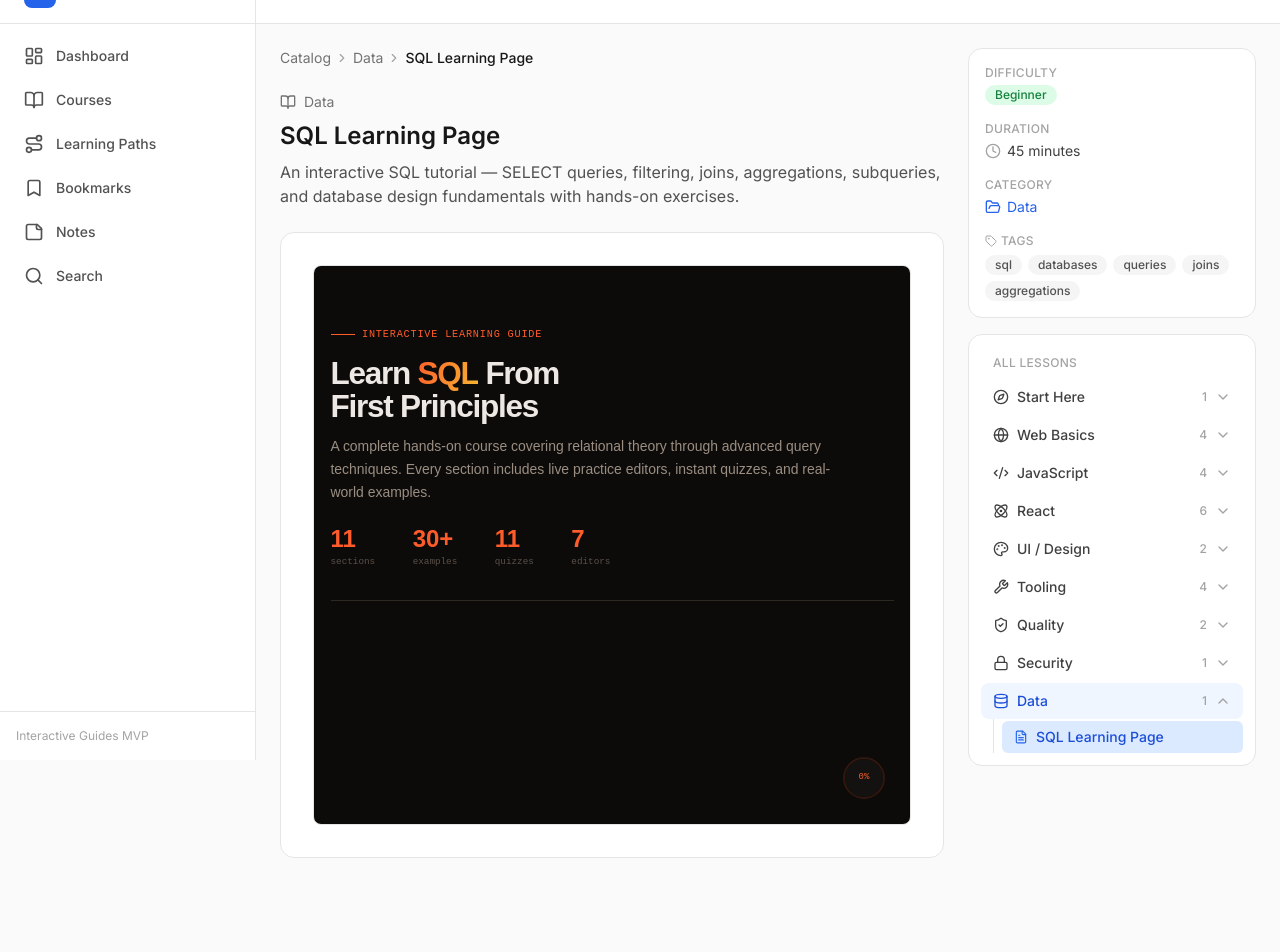
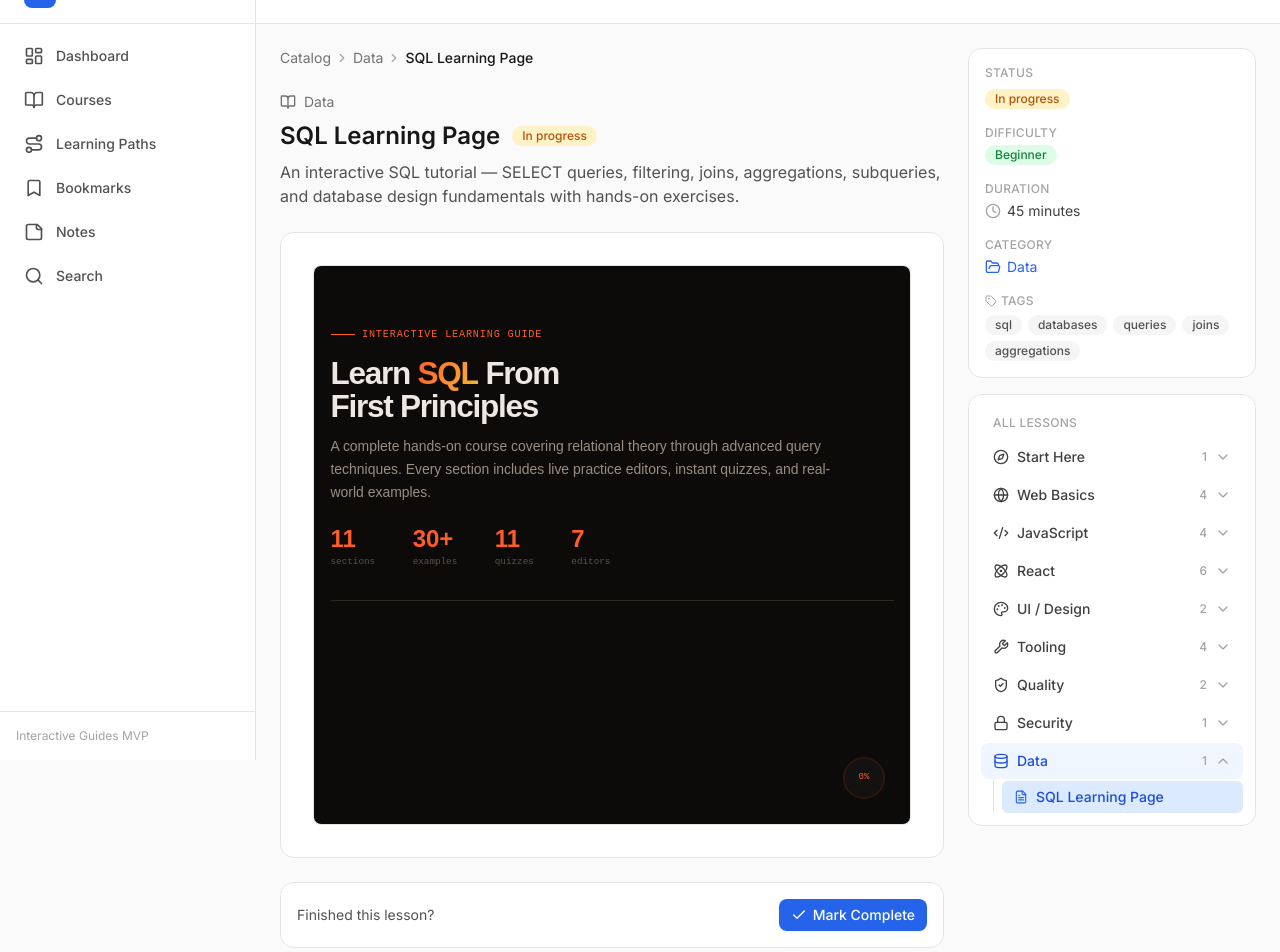
Before and after one commit to Mardakhay/interactive-guides, a React (Vite) app: page /lessons/dt-001 in a window 1280 px wide. Shown: the part 40-992 px from the top of the page. Before the commit the page ends 922 px from the top, so only its background shows below. Built offline with nearby package versions, Linux system fonts and the light colour scheme.

Commit message:
Integrate Progress Tracking Into Lesson Viewer

```diff
--- a/src/app/pages/LessonViewerPage.tsx
+++ b/src/app/pages/LessonViewerPage.tsx
@@ -1,6 +1,6 @@
-import { useMemo } from 'react';
-import { useParams, Link } from 'react-router-dom';
-import { BookOpen, FileText } from 'lucide-react';
+import { useEffect, useMemo, useRef, useState } from 'react';
+import { useParams, useNavigate, Link } from 'react-router-dom';
+import { BookOpen, FileText, Check, RotateCcw } from 'lucide-react';
 import {
   getLessonById,
   getCategoryById,
@@ -10,12 +10,17 @@ import {
   LessonNavigation,
 } from '@/features/content';
 import { LessonRenderer, resolveLessonSource } from '@/features/lesson-renderer';
+import { useProgressStore, STATUS_LABELS, STATUS_BADGE_VARIANTS } from '@/features/progress';
 import { Breadcrumbs } from '@/components/layout/Breadcrumbs';
 import { EmptyState } from '@/components/feedback';
-import { ROUTE_PATHS, coursePath } from '@/app/router/routes';
+import { Button, Badge } from '@/components/ui';
+import { ROUTE_PATHS, coursePath, lessonPath } from '@/app/router/routes';
+
+const AUTO_ADVANCE_DELAY_MS = 900;
 
 export default function LessonViewerPage() {
   const { lessonId } = useParams<{ lessonId: string }>();
+  const navigate = useNavigate();
 
   const lesson = useMemo(() => (lessonId ? getLessonById(lessonId) : undefined), [lessonId]);
   const category = useMemo(
@@ -26,6 +31,47 @@ export default function LessonViewerPage() {
     () => (lessonId ? getAdjacentLessons(lessonId) : { previous: null, next: null }),
     [lessonId],
   );
+
+  const markLessonOpened = useProgressStore((s) => s.markLessonOpened);
+  const markLessonCompleted = useProgressStore((s) => s.markLessonCompleted);
+  const markLessonIncomplete = useProgressStore((s) => s.markLessonIncomplete);
+  const status = useProgressStore((s) =>
+    lessonId ? (s.lessons[lessonId]?.status ?? 'not-started') : 'not-started',
+  );
+
+  const [justCompleted, setJustCompleted] = useState(false);
+  const advanceTimeout = useRef<ReturnType<typeof setTimeout>>();
+
+  // Mark the lesson as opened (starts it) whenever the lesson id changes.
+  useEffect(() => {
+    if (lessonId) markLessonOpened(lessonId);
+  }, [lessonId, markLessonOpened]);
+
+  // Clear any pending auto-advance timer on unmount or when navigating away.
+  useEffect(() => {
+    return () => {
+      if (advanceTimeout.current) clearTimeout(advanceTimeout.current);
+    };
+  }, [lessonId]);
+
+  const handleMarkComplete = () => {
+    if (!lessonId) return;
+    markLessonCompleted(lessonId);
+    setJustCompleted(true);
+
+    if (adjacent.next) {
+      advanceTimeout.current = setTimeout(() => {
+        navigate(lessonPath(adjacent.next!.id));
+      }, AUTO_ADVANCE_DELAY_MS);
+    }
+  };
+
+  const handleMarkIncomplete = () => {
+    if (!lessonId) return;
+    if (advanceTimeout.current) clearTimeout(advanceTimeout.current);
+    setJustCompleted(false);
+    markLessonIncomplete(lessonId);
+  };
 
   if (!lesson || !category) {
     return (
@@ -66,7 +112,10 @@ export default function LessonViewerPage() {
             <BookOpen className="h-4 w-4" />
             <span>{category.name}</span>
           </div>
-          <h1 className="text-2xl font-semibold text-neutral-900">{lesson.title}</h1>
+          <div className="flex flex-wrap items-center gap-3">
+            <h1 className="text-2xl font-semibold text-neutral-900">{lesson.title}</h1>
+            <Badge variant={STATUS_BADGE_VARIANTS[status]}>{STATUS_LABELS[status]}</Badge>
+          </div>
           <p className="text-neutral-600">{lesson.description}</p>
         </div>
 
@@ -74,11 +123,40 @@ export default function LessonViewerPage() {
           <LessonRenderer source={resolveLessonSource(lesson)} title={lesson.title} />
         </div>
 
+        <div className="flex flex-wrap items-center justify-between gap-3 rounded-xl border border-neutral-200 bg-white p-4">
+          {status === 'completed' ? (
+            <>
+              <p className="flex items-center gap-2 text-sm font-medium text-success-700">
+                <Check className="h-4 w-4" />
+                {justCompleted && adjacent.next
+                  ? 'Completed — moving to next lesson\u2026'
+                  : 'You completed this lesson'}
+              </p>
+              <Button variant="outline" size="sm" onClick={handleMarkIncomplete}>
+                <RotateCcw className="h-4 w-4" />
+                Mark Incomplete
+              </Button>
+            </>
+          ) : (
+            <>
+              <p className="text-sm text-neutral-600">Finished this lesson?</p>
+              <Button variant="primary" size="sm" onClick={handleMarkComplete}>
+                <Check className="h-4 w-4" />
+                Mark Complete
+              </Button>
+            </>
+          )}
+        </div>
+
         <LessonNavigation previous={adjacent.previous} next={adjacent.next} />
       </div>
 
       <aside className="space-y-4 lg:sticky lg:top-20 lg:self-start">
-        <LessonMetadata lesson={lesson} category={category} />
+        <LessonMetadata
+          lesson={lesson}
+          category={category}
+          statusBadge={<Badge variant={STATUS_BADGE_VARIANTS[status]}>{STATUS_LABELS[status]}</Badge>}
+        />
         <div className="rounded-xl border border-neutral-200 bg-white p-3">
           <p className="px-3 py-2 text-xs font-medium uppercase tracking-wide text-neutral-400">All Lessons</p>
           <LessonSidebarTree currentLessonId={lesson.id} currentCategoryId={category.id} />
--- a/src/features/content/components/LessonMetadata.tsx
+++ b/src/features/content/components/LessonMetadata.tsx
@@ -9,11 +9,20 @@ import { cn } from '@/lib/utils';
 interface LessonMetadataProps {
   lesson: Lesson;
   category: Category;
+  /** Optional status badge, injected by the page so this feature stays decoupled from progress tracking. */
+  statusBadge?: React.ReactNode;
 }
 
-export function LessonMetadata({ lesson, category }: LessonMetadataProps) {
+export function LessonMetadata({ lesson, category, statusBadge }: LessonMetadataProps) {
   return (
     <div className="space-y-4 rounded-xl border border-neutral-200 bg-white p-4">
+      {statusBadge && (
+        <div>
+          <p className="text-xs font-medium uppercase tracking-wide text-neutral-400">Status</p>
+          <div className="mt-1">{statusBadge}</div>
+        </div>
+      )}
+
       <div>
         <p className="text-xs font-medium uppercase tracking-wide text-neutral-400">Difficulty</p>
         <span
```
